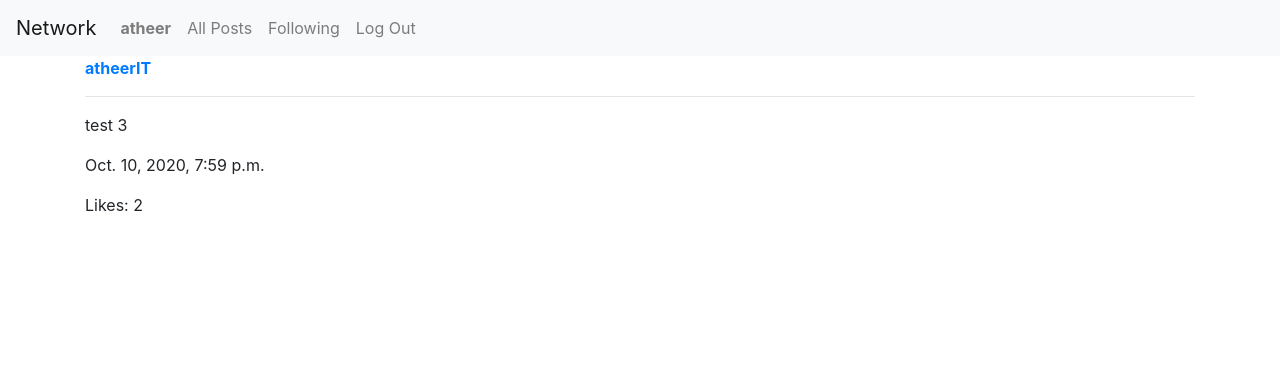
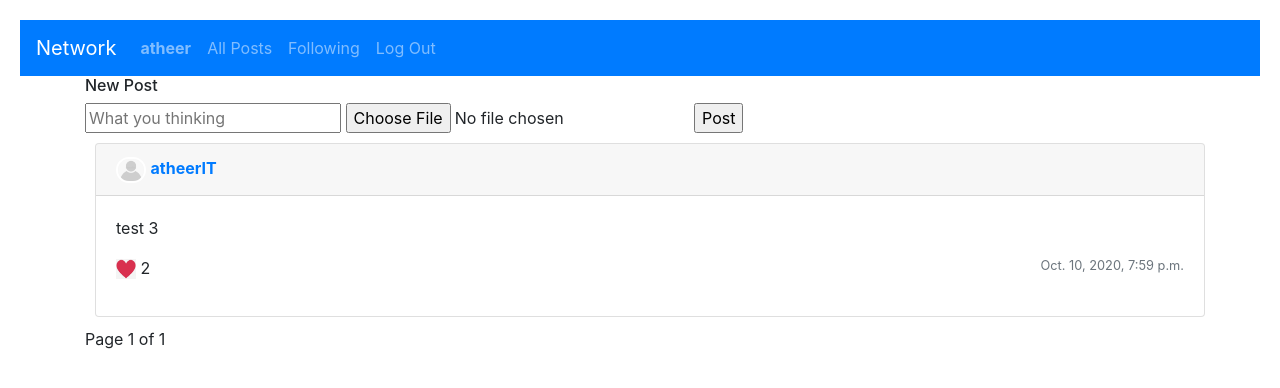
Before and after one commit to atheerIT/project4, a Django app: page /following in a window 1280 px wide. Shown: the top 388 px of the page. Run offline with Django 3.2, Linux system fonts and the light colour scheme; a user stored in the database is signed in; data comes from the database, SQL or seed files in the repository; both versions use the stored data as it was after the commit; tables that the repository leaves empty hold one stand-in row (values such as "Sample post"); some libraries are stand-ins or nearby versions.

Commit message:
styling in progress

```diff
--- a/network/models.py
+++ b/network/models.py
@@ -2,7 +2,7 @@ from django.contrib.auth.models import AbstractUser
 from django.db import models
 
 class User(AbstractUser):
-    pass
+    avatar = models.ImageField(upload_to="userAvatar", null=True)
 
 class Post(models.Model):
     post = models.CharField(max_length=500, blank=False)
--- a/network/static/network/styles.css
+++ b/network/static/network/styles.css
@@ -0,0 +1,6 @@
+body{
+    padding: 20px;
+}
+.userAva {
+    margin-top: 50px;
+}
--- a/network/templates/network/following.html
+++ b/network/templates/network/following.html
@@ -1,20 +1,53 @@
 {% extends "network/layout.html" %}
 {% load static %}
 {% block body %}
-    {% for post in posts %}
+{% for post in page_obj %}
 <div>
-        <a href="{% url 'profile' post.user%} ">
-            <strong>{{post.user}} </strong>
+    <a href="{% url 'profile' post.user %}">
+        <strong>{{post.user}}</strong>
     </a>
     <hr>
     {% if post.image %}
     <img src="{{post.image.url}} " style="width: 200px;">
     {% endif %}
-        <p>{{post.post}} </p>
+    <div class="postDiv" id="{{post.id}}">
+        <P class="post">{{post.post}}</P>
+        <input type="text" class="textInput" style="display: none;">
+        {% if user.is_authenticated %}
+        {% if post.user == user %}
+        <button class="edit">Edit</button>
+        <button class="save" style="display: none;">Save</button>
+        {% endif %}
+        {% endif %}
+    </div>
     <p>{{post.date}} </p>
-        <p>Likes: {{post.postLike}} </p>
+    <p>
+        {% if user.is_authenticated %}
+        <img class="like" data-like="{{post.id}}" src="{% static 'icon/like.jpg' %} " width="20px" height="20px"/>
+        {% else %}
+        <span>Likes: </span>
+        {% endif %}
+        <span>{{post.postLike}}</span>
+    </p>
 </div>
 {% empty %}
 <p>there are no posts yet</p>
 {% endfor %}
+<div class="pagination">
+    <span class="step-links">
+        {% if page_obj.has_previous %}
+            <a href="?page=1">&laquo; first</a>
+            <a href="?page={{ page_obj.previous_page_number }}">previous</a>
+        {% endif %}
+
+        <span class="current">
+            Page {{ page_obj.number }} of {{ page_obj.paginator.num_pages }}
+        </span>
+
+        {% if page_obj.has_next %}
+            <a href="?page={{ page_obj.next_page_number }}">next</a>
+            <a href="?page={{ page_obj.paginator.num_pages }}">last &raquo;</a>
+        {% endif %}
+    </span>
+</div>
 {% endblock %}
--- a/network/templates/network/index.html
+++ b/network/templates/network/index.html
@@ -14,11 +14,19 @@
     </div>
     {% endif %}
     {% for post in page_obj %}
-    <div>
+    <div class="card w-100" style="margin: 10px;">
+        <div class="card-header">
+            {% if post.user.avatar %}
+            <img src="{{post.user.avatar.url}}" alt="avatar" width="50px" style="vertical-align: middle; border-radius: 10px; border: 2px solid white;">
+            {% else %}
+            <img src="{% static 'icon/default-avatar.jpg' %}" alt="avatar" width="30px" style="vertical-align: middle; border-radius: 15px; border: 2px solid white;">
+            {% endif %}
             <a href="{% url 'profile' post.user %}">
                 <strong>{{post.user}}</strong>
             </a>
-        <hr>
+            </img>
+        </div>
+        <div class="card-body">
             {% if post.image %}
             <img src="{{post.image.url}} " style="width: 200px;">
             {% endif %}
@@ -32,8 +40,16 @@
                 {% endif %}
                 {% endif %}
         </div>
-        <p>{{post.date}} </p>
-        <p> <img class="like" data-like="{{post.id}}" src="{% static 'icon/like.jpg' %} " width="20px" height="20px"/> <span>{{post.postLike}}</span> </p>
+        <p>
+            {% if user.is_authenticated %}
+            <img class="like" data-like="{{post.id}}" src="{% static 'icon/like.jpg' %} " width="20px" height="20px"/>
+            {% else %}
+            <span>Likes: </span>
+            {% endif %}
+            <span>{{post.postLike}}</span>
+            <small class="text-muted" style="float: right;">{{post.date}} </small>
+        </p>
+        </div>
     </div>
     {% empty %}
     <p>there are no posts yet</p>
--- a/network/templates/network/layout.html
+++ b/network/templates/network/layout.html
@@ -9,14 +9,14 @@
     </head>
     <body>
 
-        <nav class="navbar navbar-expand-lg navbar-light bg-light">
+        <nav class="navbar navbar-expand-lg navbar-dark bg-primary">
             <a class="navbar-brand" href="{% url 'index' %}">Network</a>
 
             <div>
               <ul class="navbar-nav mr-auto">
                 {% if user.is_authenticated %}
                     <li class="nav-item">
-                        <a class="nav-link" href="{% url 'profile' user %}"><strong>{{ user.username }}</strong></a>
+                        <a class="nav-link"  href="{% url 'profile' user %}"><strong>{{ user.username }}</strong></a>
                     </li>
                 {% endif %}
                 <li class="nav-item">
--- a/network/views.py
+++ b/network/views.py
@@ -48,6 +48,7 @@ def register(request):
     if request.method == "POST":
         username = request.POST["username"]
         email = request.POST["email"]
+        avatar = request.FILES.get("userPhoto", None)
 
         # Ensure password matches confirmation
         password = request.POST["password"]
@@ -59,7 +60,7 @@ def register(request):
 
         # Attempt to create new user
         try:
-            user = User.objects.create_user(username, email, password)
+            user = User.objects.create_user(username, email, password, avatar= avatar)
             user.save()
         except IntegrityError:
             return render(request, "network/register.html", {
@@ -118,8 +119,11 @@ def following(request):
     follows = request.user.following.all()
     users = User.objects.filter(followres__in=follows)
     posts = Post.objects.filter(user__in=users).order_by('-date')
-    return render(request, 'network/following.html',{
-        'posts':posts
+    paginator = Paginator(posts, 2)
+    page_number = request.GET.get('page')
+    page_obj = paginator.get_page(page_number)
+    return render(request, "network/index.html", {
+        'page_obj': page_obj,
     })
 
 def editPost(request):
```
Also changed, not shown: network/templates/network/profile.html (+33 -6 lines), network/templates/network/register.html (+10 -3 lines), db.sqlite3, network/migrations/0003_user_avatar.py (added), network/static/icon/default-avatar.jpg (added), postImage/userAvatar/Ggonnell.User_Photo.jpg (added). Lines whose indentation alone changed are shown as unchanged.
